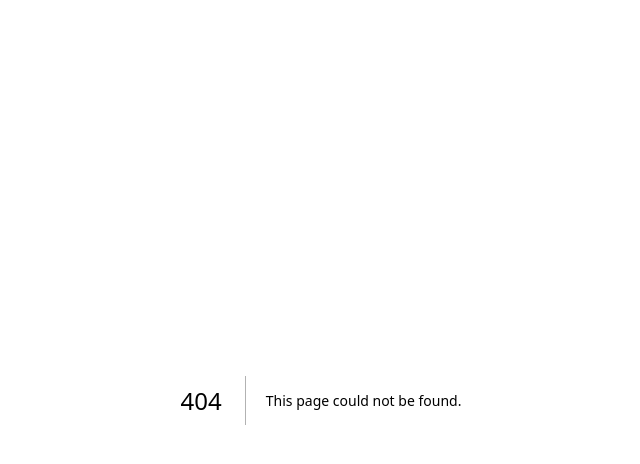
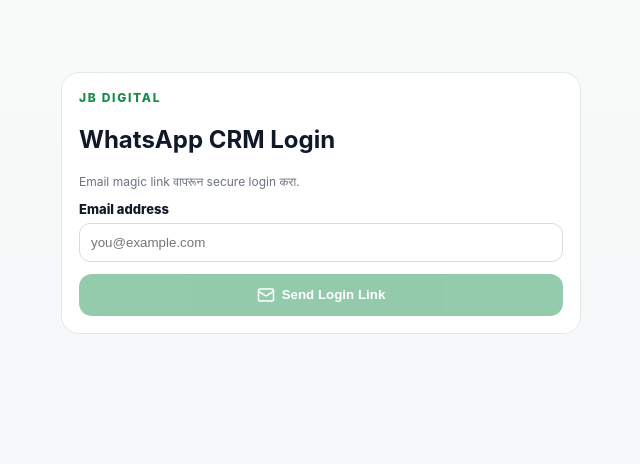
Before and after one commit to jbevents2020-tech/whatsapp-marketing-crm, a Next.js app: page /login in a window 1280 px wide. Before the commit this address had no page. Shown: the top 464 px of the page, without its empty margins (319-959 px from the left). Built offline with nearby package versions, Linux system fonts and the light colour scheme; no server answers.

Commit message:
Add Supabase email login

```diff
--- /dev/null
+++ b/app/login/page.tsx
@@ -0,0 +1,45 @@
+'use client'
+
+import { FormEvent, useEffect, useState } from 'react'
+import { Mail } from 'lucide-react'
+import { isSupabaseConfigured, supabase } from '../../lib/supabase'
+
+export default function LoginPage(){
+  const [email,setEmail]=useState('')
+  const [message,setMessage]=useState('')
+  const [loading,setLoading]=useState(false)
+
+  useEffect(()=>{
+    if(!supabase) return
+    supabase.auth.getSession().then(({data})=>{
+      if(data.session) location.href='/dashboard'
+    })
+  },[])
+
+  async function submit(e:FormEvent){
+    e.preventDefault()
+    if(!supabase){ setMessage('Supabase environment variables configure केलेले नाहीत.'); return }
+    if(!email.trim()) return
+    setLoading(true); setMessage('')
+    const {error}=await supabase.auth.signInWithOtp({
+      email:email.trim(),
+      options:{ emailRedirectTo:`${location.origin}/dashboard` }
+    })
+    setLoading(false)
+    setMessage(error ? error.message : 'Login link तुमच्या email वर पाठवली आहे. Email उघडून link वर tap करा.')
+  }
+
+  return <main className="shell">
+    <section className="panel" style={{maxWidth:520,margin:'48px auto'}}>
+      <div className="eyebrow">JB DIGITAL</div>
+      <h1>WhatsApp CRM Login</h1>
+      <p className="muted">Email magic link वापरून secure login करा.</p>
+      {!isSupabaseConfigured && <div className="error">Supabase configuration missing.</div>}
+      <form onSubmit={submit}>
+        <label>Email address<input type="email" value={email} onChange={e=>setEmail(e.target.value)} placeholder="you@example.com" autoComplete="email"/></label>
+        <button className="primary fullbtn" disabled={loading||!email.trim()}><Mail size={18}/>{loading?'Sending...':'Send Login Link'}</button>
+      </form>
+      {message && <div className="info-note" style={{marginTop:16}}>{message}</div>}
+    </section>
+  </main>
+}
```
